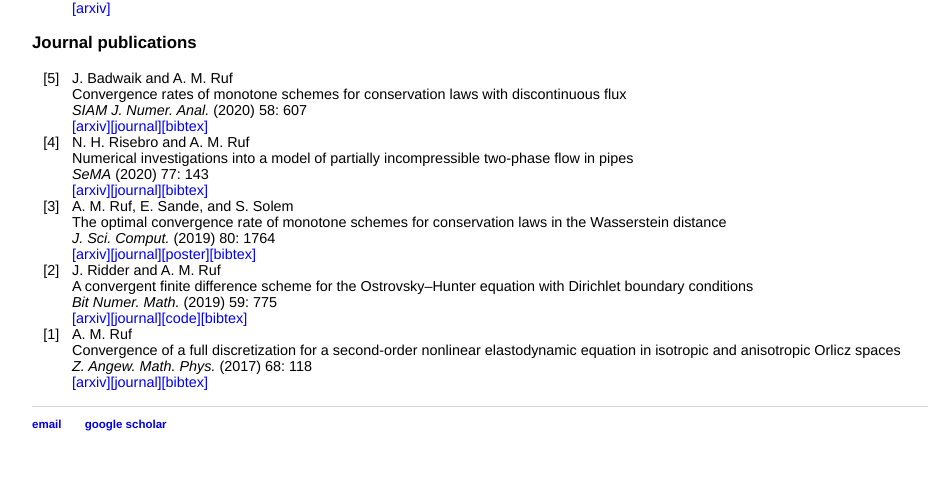
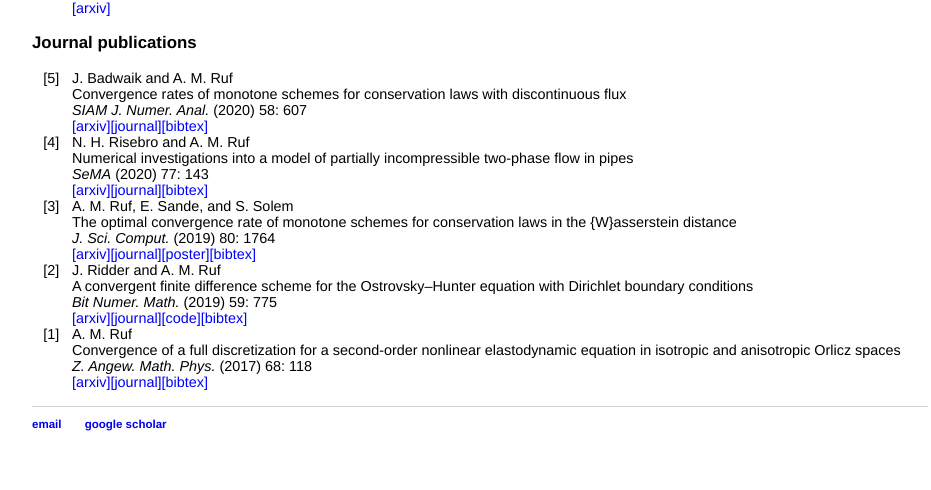
Before and after one commit to adrianmruf/adrianmruf.github.io, a Jekyll site: the page built from index.html, in a window 1280 px wide. Shown: the part 1032-1522 px from the top of the page, without its empty margins (160-1091 px from the left). Built offline with Jekyll 4.4.1, drawn with Linux system fonts in a browser that asks for light colours.

Commit message:
Update index.html

```diff
--- a/index.html
+++ b/index.html
@@ -134,7 +134,7 @@
 		}
 		</code></pre>
 		</li>
-	<li>A. M. Ruf, E. Sande, and S. Solem<br>The optimal convergence rate of monotone schemes for conservation laws in the Wasserstein distance<br>
+	<li>A. M. Ruf, E. Sande, and S. Solem<br>The optimal convergence rate of monotone schemes for conservation laws in the {W}asserstein distance<br>
 		<em>J. Sci. Comput.</em> (2019) 80: 1764<br>
 		<a href="https://arxiv.org/abs/1808.04661">[arxiv]</a><a href="https://link.springer.com/article/10.1007%2Fs10915-019-00996-1">[journal]</a><a href="https://github.com/adrianmruf/adrianmruf.github.io/blob/master/posters/Poster_Adrian_Ruf.pdf">[poster]</a><button type='button' onclick="toggleText('paper3')">[bibtex]</button>
 		<pre id='paper3' style='display: none'><code>
```
